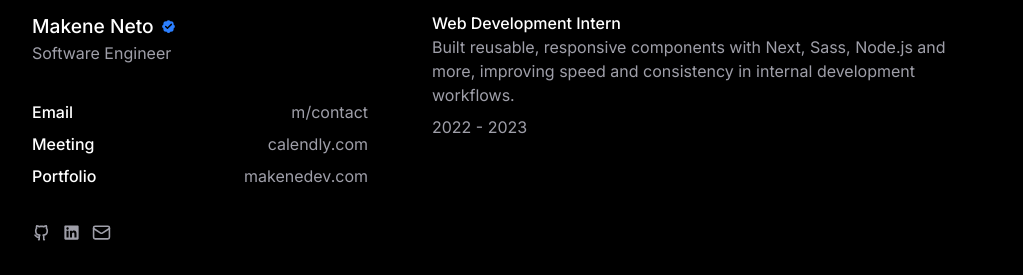
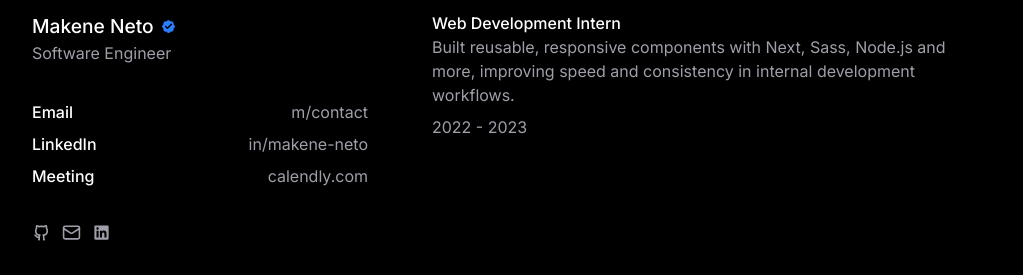
Before and after one commit to makeneto/makenedev, a React (Vite) app: page /about in a window 1280 px wide. Shown: the part 1082-1357 px from the top of the page, without its empty margins (128-1151 px from the left). Built offline with nearby package versions, Linux system fonts and the light colour scheme; a web font is replaced by a local one.

Commit message:
fix(contacts): add LinkedIn link and remove portfolio entry

```diff
--- a/src/data/links.ts
+++ b/src/data/links.ts
@@ -62,14 +62,14 @@ export const contacts = [
     display: "m/contact",
   },
   {
+    label: "LinkedIn",
+    href: "https://linkedin.com/in/makene-neto",
+    display: "in/makene-neto",
+  },
+  {
     label: "Meeting",
     href: "https://calendly.com/makeneto17/30min",
     display: "calendly.com",
-  },
-  {
-    label: "Portfolio",
-    href: "https://makenedev.vercel.app",
-    display: "makenedev.com",
   },
 ]
 
@@ -79,11 +79,11 @@ export const profileLinks = [
     link: "https://github.com/makeneto",
   },
   {
+    label: "Email",
+    link: "mailto:makenedev@gmail.com",
+  },
+  {
     label: "LinkedIn",
     link: "https://linkedin.com/in/makene-neto",
   },
-  {
-    label: "Email",
-    link: "mailto:makenedev@gmail.com",
-  },
 ]
```
